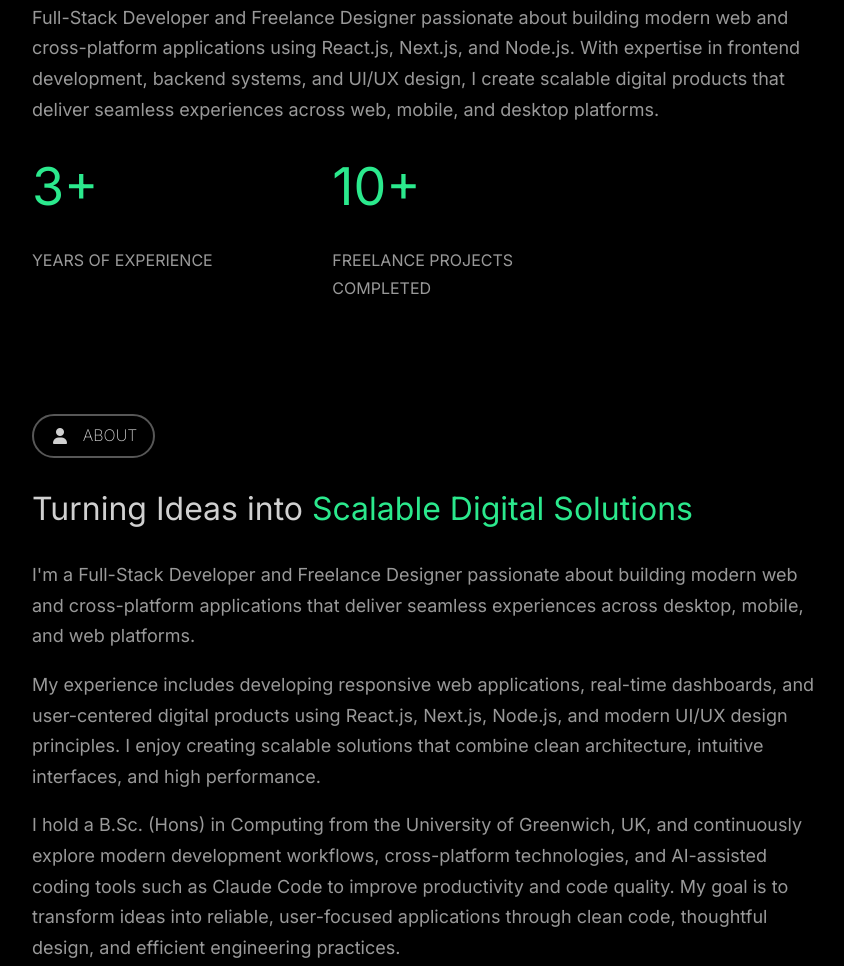
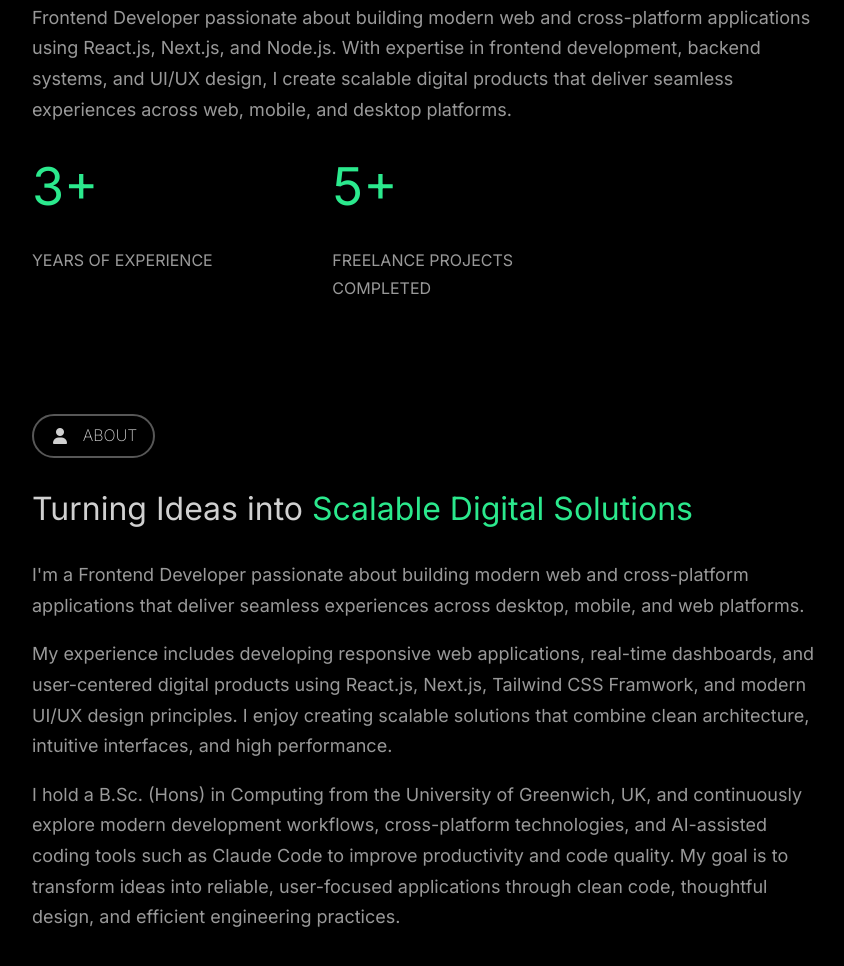
Before and after one commit to hninsunyein/HSN_Portfolio, a plain HTML site: page index.html in a window 1280 px wide. Shown: the part 1117-2083 px from the top of the page, without its empty margins (152-996 px from the left). Drawn offline with Linux system fonts and the light colour scheme.

Commit message:
updated by 03/11/2026

```diff
--- a/index.html
+++ b/index.html
@@ -166,10 +166,10 @@
 							Home
 						</p>
 						<h1 class="section__title section__title--lg">
-							I'm <span>Hnin Su Nyein</span>, Full Stack Developer
+							I'm <span>Hnin Su Nyein</span>, Frontend Developer
 						</h1>
 						<p class="section__description">
-							Full-Stack Developer and Freelance Designer passionate about building modern web and cross-platform applications using React.js, Next.js, and Node.js. With expertise in frontend development, backend systems, and UI/UX design, I create scalable digital products that deliver seamless experiences across web, mobile, and desktop platforms.
+							Frontend Developer passionate about building modern web and cross-platform applications using React.js, Next.js, and Node.js. With expertise in frontend development, backend systems, and UI/UX design, I create scalable digital products that deliver seamless experiences across web, mobile, and desktop platforms.
 						</p>
 <div class="facts">
 							<div class="fact">
@@ -177,7 +177,7 @@
 								<p class="fact__description">Years of experience</p>
 							</div>
 							<div class="fact">
-								<p class="fact__number">10+</p>
+								<p class="fact__number">5+</p>
 								<p class="fact__description">
 									Freelance projects completed
 								</p>
@@ -197,10 +197,10 @@
 							Turning Ideas into <span>Scalable Digital Solutions</span>
 						</h2>
 						<p class="section__description">
-							I'm a Full-Stack Developer and Freelance Designer passionate about building modern web and cross-platform applications that deliver seamless experiences across desktop, mobile, and web platforms.
+							I'm a Frontend Developer passionate about building modern web and cross-platform applications that deliver seamless experiences across desktop, mobile, and web platforms.
 						</p>
 						<p class="section__description">
-							My experience includes developing responsive web applications, real-time dashboards, and user-centered digital products using React.js, Next.js, Node.js, and modern UI/UX design principles. I enjoy creating scalable solutions that combine clean architecture, intuitive interfaces, and high performance.
+							My experience includes developing responsive web applications, real-time dashboards, and user-centered digital products using React.js, Next.js, Tailwind CSS Framwork, and modern UI/UX design principles. I enjoy creating scalable solutions that combine clean architecture, intuitive interfaces, and high performance.
 						</p>
 						<p class="section__description">
 							I hold a B.Sc. (Hons) in Computing from the University of Greenwich, UK, and continuously explore modern development workflows, cross-platform technologies, and AI-assisted coding tools such as Claude Code to improve productivity and code quality. My goal is to transform ideas into reliable, user-focused applications through clean code, thoughtful design, and efficient engineering practices.
```
